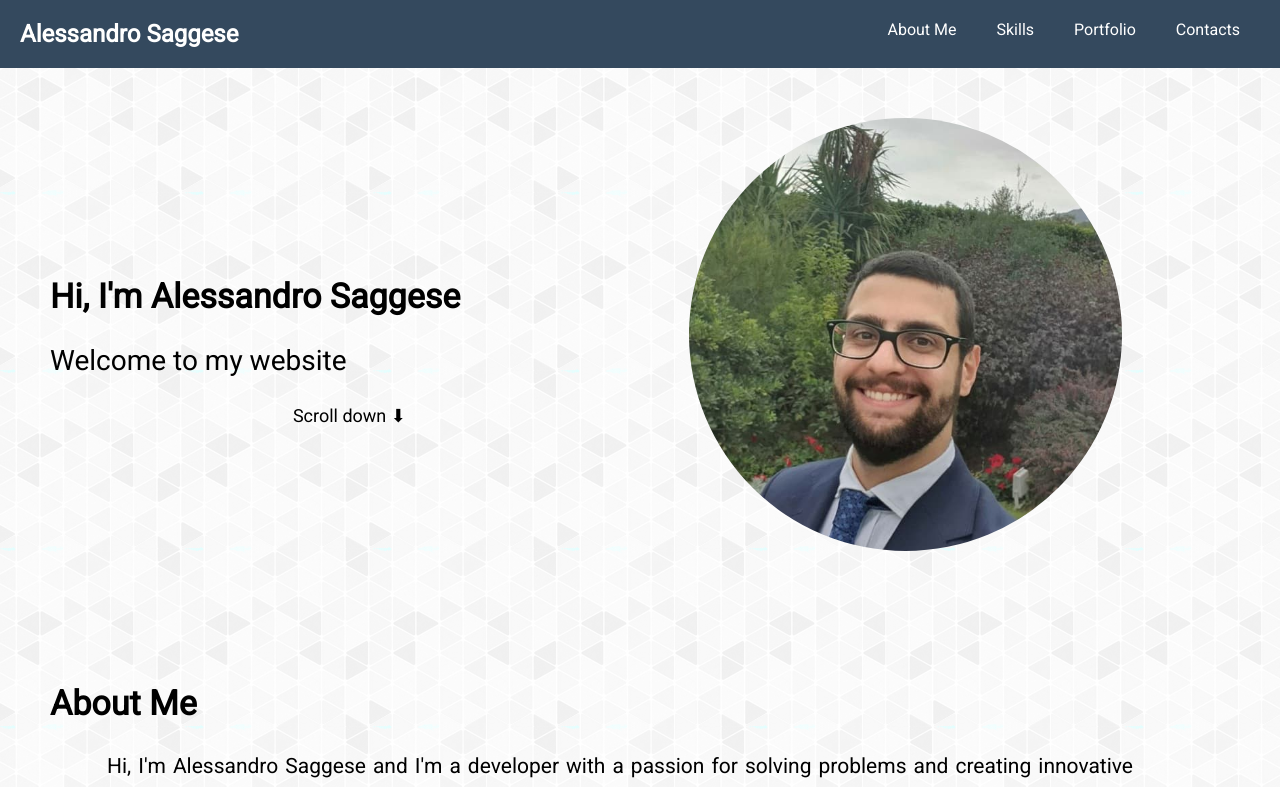
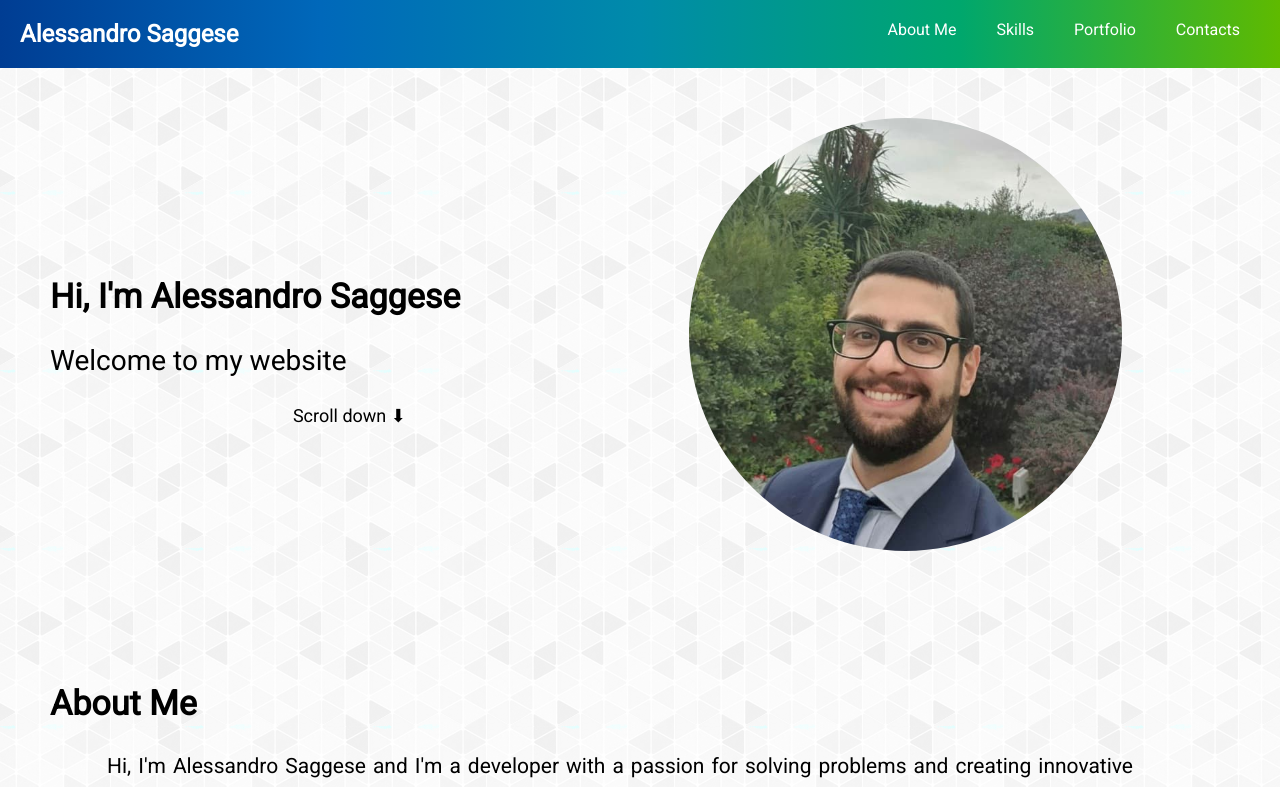
Before and after one commit to asaggse/my-personal-website, a React (Create React App) app: page / in a window 1280 px wide. Shown: the top 787 px of the page. Built offline with nearby package versions, Linux system fonts and the light colour scheme.

Commit message:
Update Header.css

```diff
--- a/src/components/Header.css
+++ b/src/components/Header.css
@@ -1,5 +1,6 @@
 .header {
-    background-color: #34495e;
+    /* background-color: #34495e; */
+    background-image: linear-gradient(to right, #003d93, #0068ba, #008baa, #00a76d, #5fba00);
     padding: 20px;
     display: flex;
     justify-content: space-between;
```
